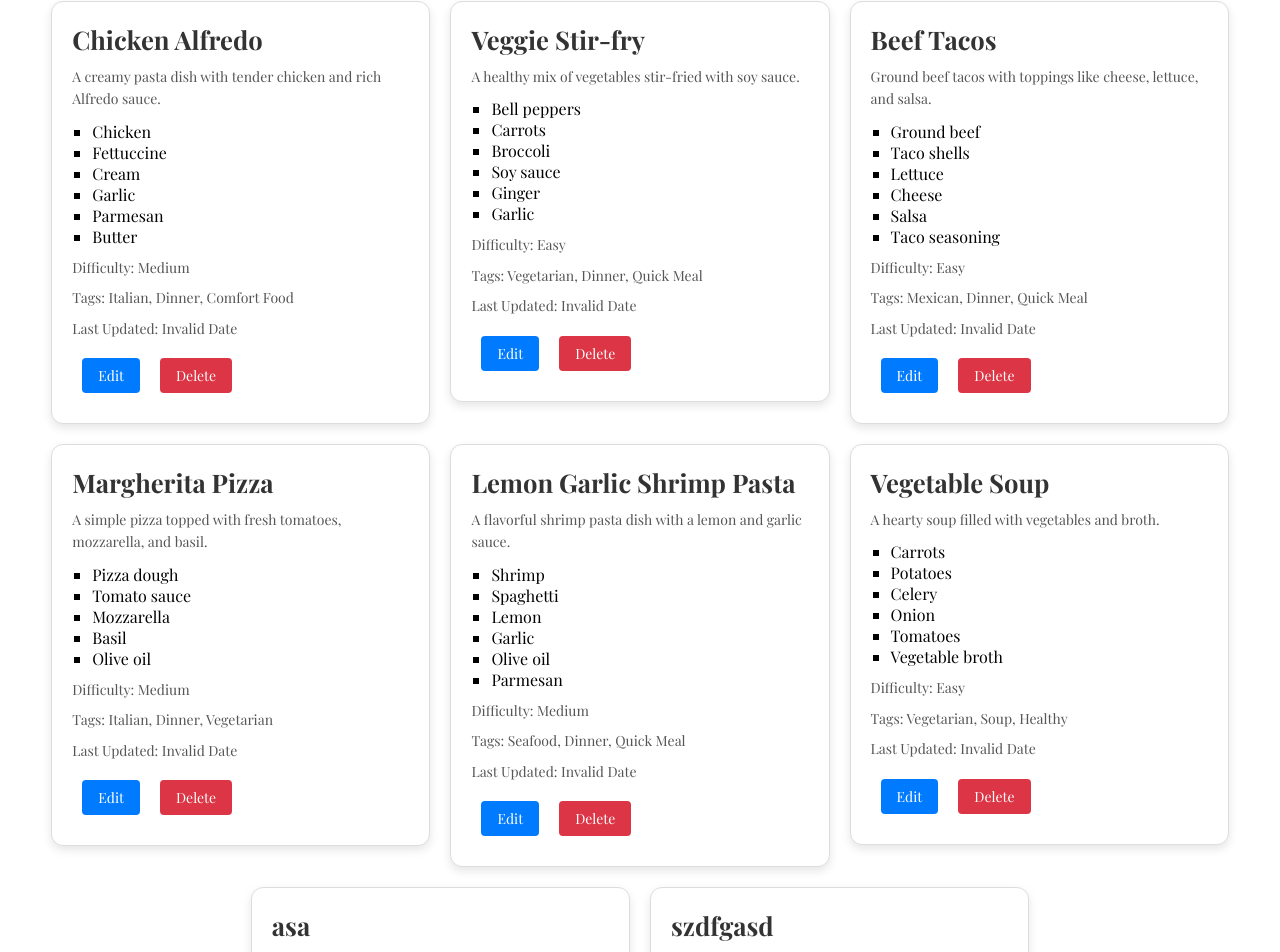
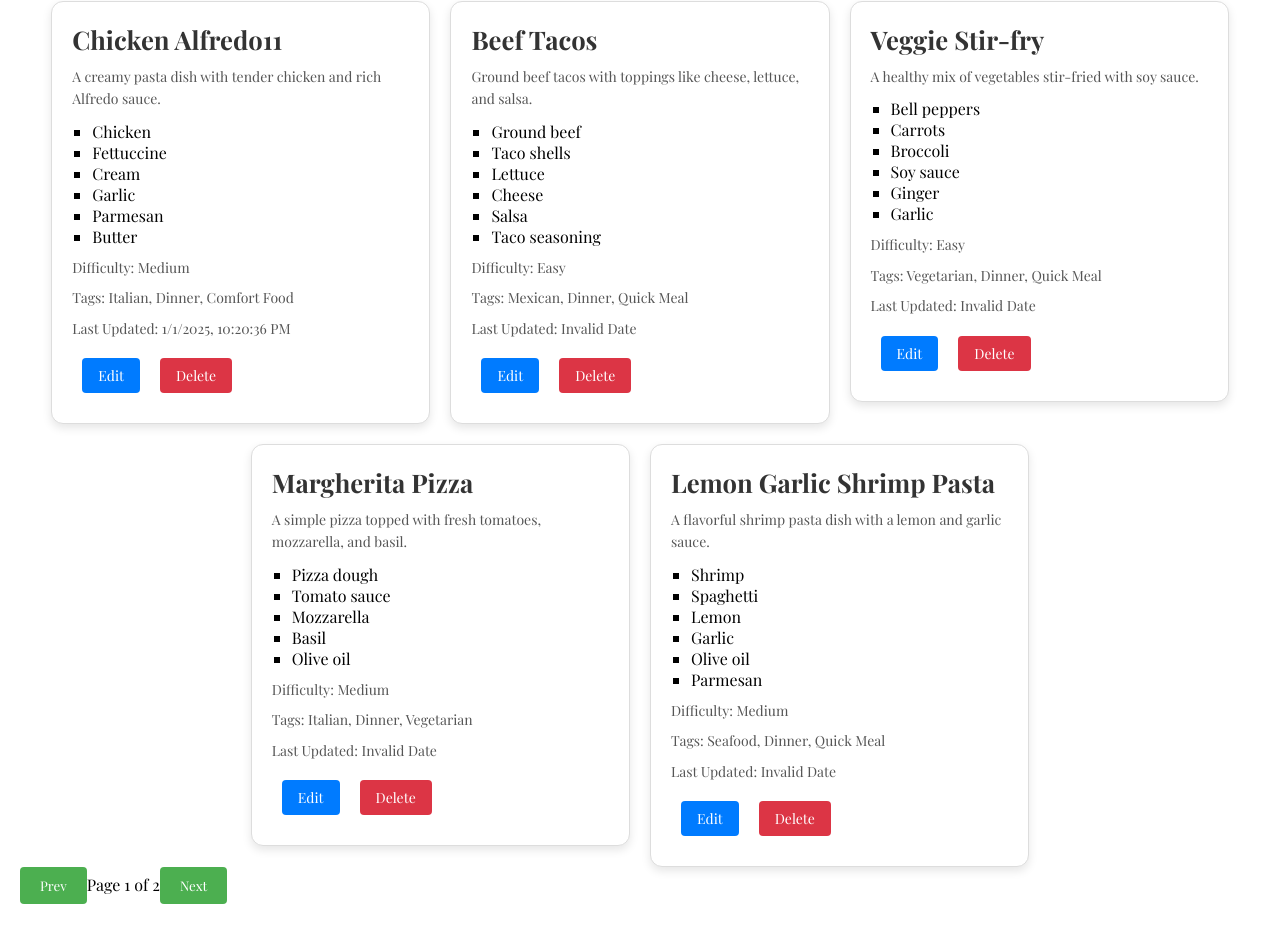
Before and after one commit to rasadli/RecipeManagerApp, a React (Create React App) app: page /recipes in a window 1280 px wide. Shown: the part 200-1152 px from the top of the page. After the commit the page ends 1124 px from the top, so only its background shows below. Built offline with nearby package versions, Linux system fonts and the light colour scheme; data requests are answered from the project's data file; a web font is replaced by a local one.

Commit message:
some updates to pagination and drag drop

```diff
--- a/src/components/RecipeList.jsx
+++ b/src/components/RecipeList.jsx
@@ -5,6 +5,8 @@ import Swal from "sweetalert2";
 import { DragDropContext, Droppable, Draggable } from "react-beautiful-dnd";
 
 const RecipeList = () => {
+    const API_URL = "http://localhost:3001/recipes";
+
     const [recipes, setRecipes] = useState([]);
     const [search, setSearch] = useState("");
     const [filter, setFilter] = useState({ tag: "", difficulty: "" });
@@ -12,6 +14,10 @@ const RecipeList = () => {
     const [showForm, setShowForm] = useState(false);
     const [editingRecipe, setEditingRecipe] = useState(null);
     const [loading, setLoading] = useState(true);
+
+    // Pagination state
+    const [currentPage, setCurrentPage] = useState(1);
+    const [itemsPerPage, setItemsPerPage] = useState(5); // Adjust the number of items per page
 
     useEffect(() => {
         fetchRecipes();
@@ -21,7 +27,11 @@ const RecipeList = () => {
         setLoading(true);
         fetch("http://localhost:3001/recipes")
             .then((res) => res.json())
-            .then((data) => setRecipes(data))
+            .then((data) => {
+                // Sort the recipes by the `order` property
+                const sortedRecipes = data.sort((a, b) => a.order - b.order);
+                setRecipes(sortedRecipes);
+            })
             .catch(() => {
                 Swal.fire("Error", "Failed to fetch recipes. Please try again.", "error");
             })
@@ -49,7 +59,7 @@ const RecipeList = () => {
                     setRecipes((prev) => [...prev, data]);
                 }
                 setShowForm(false);
-                setEditingRecipe(null);
+                (null);
                 Swal.fire("Success", "Recipe saved successfully!", "success");
             })
             .catch(() => {
@@ -96,26 +106,43 @@ const RecipeList = () => {
             return 0;
         });
 
-    const handleDragEnd = (result) => {
-        const { destination, source } = result;
-        if (!destination) return;
+    // Calculate the indices of the recipes to show on the current page
+    const indexOfLastRecipe = currentPage * itemsPerPage;
+    const indexOfFirstRecipe = indexOfLastRecipe - itemsPerPage;
+    const currentRecipes = filteredRecipes.slice(indexOfFirstRecipe, indexOfLastRecipe);
 
-        // Reorder the recipes array based on the drag result
+    const handleDragEnd = async (result) => {
+        if (!result.destination) return;
+
         const reorderedRecipes = Array.from(recipes);
-        const [movedItem] = reorderedRecipes.splice(source.index, 1);
-        reorderedRecipes.splice(destination.index, 0, movedItem);
+        const [movedRecipe] = reorderedRecipes.splice(result.source.index, 1);
+        reorderedRecipes.splice(result.destination.index, 0, movedRecipe);
 
-        setRecipes(reorderedRecipes);
+        // Update the order values
+        const updatedRecipes = reorderedRecipes.map((recipe, index) => ({
+            ...recipe,
+            order: index + 1, // Adjust the order field as necessary
+        }));
 
-        // Optionally, update the backend with the new order
-        fetch("http://localhost:3001/recipes/reorder", {
-            method: "POST",
-            headers: { "Content-Type": "application/json" },
-            body: JSON.stringify({ reorderedRecipes }),
-        }).catch(() => {
+        setRecipes(updatedRecipes); // Optimistic UI update
+        try {
+            for (const recipe of updatedRecipes) {
+                console.log(recipe)
+                saveRecipe(recipe)
+            }
+            Swal.fire("Success", "Recipes reordered successfully!", "success");
+        } catch (error) {
+            console.error("Error updating order:", error);
             Swal.fire("Error", "Failed to reorder recipes. Please try again.", "error");
-        });
+        }
+
     };
+
+    const handlePageChange = (newPage) => {
+        setCurrentPage(newPage);
+    };
+
+    const totalPages = Math.ceil(filteredRecipes.length / itemsPerPage);
 
     return (
         <div className="recipe-list">
@@ -159,7 +186,7 @@ const RecipeList = () => {
                                 ref={provided.innerRef}
                                 {...provided.droppableProps}
                             >
-                                {filteredRecipes.map((recipe, index) => (
+                                {currentRecipes.map((recipe, index) => (
                                     <Draggable key={recipe.id} draggableId={recipe.id.toString()} index={index}>
                                         {(provided) => (
                                             <div
@@ -187,6 +214,24 @@ const RecipeList = () => {
                 </DragDropContext>
             )}
 
+            <div className="pagination">
+                <button
+                    onClick={() => handlePageChange(currentPage - 1)}
+                    disabled={currentPage === 1}
+                >
+                    Prev
+                </button>
+                <span>
+                    Page {currentPage} of {totalPages}
+                </span>
+                <button
+                    onClick={() => handlePageChange(currentPage + 1)}
+                    disabled={currentPage === totalPages}
+                >
+                    Next
+                </button>
+            </div>
+
             {showForm && (
                 <div className="modal-overlay">
                     <div className="modal-content">
--- a/src/db.json
+++ b/src/db.json
@@ -2,7 +2,7 @@
   "recipes": [
     {
       "id": "2",
-      "title": "Chicken Alfredo",
+      "title": "Chicken Alfredo11",
       "description": "A creamy pasta dish with tender chicken and rich Alfredo sauce.",
       "ingredients": [
         "Chicken",
@@ -12,19 +12,15 @@
         "Parmesan",
         "Butter"
       ],
-      "steps": [
-        "Cook chicken",
-        "Boil fettuccine",
-        "Make Alfredo sauce",
-        "Combine pasta, chicken, and sauce"
-      ],
       "tags": [
         "Italian",
         "Dinner",
         "Comfort Food"
       ],
       "difficulty": "Medium",
-      "lastUpdated": "2024-01-05T14:30:00Z"
+      "createdAt": "2025-01-01T22:20:36.032Z",
+      "updatedAt": "2025-01-01T22:20:36.033Z",
+      "order": 1
     },
     {
       "id": "3",
@@ -50,7 +46,8 @@
         "Quick Meal"
       ],
       "difficulty": "Easy",
-      "lastUpdated": "2024-01-10T12:00:00Z"
+      "lastUpdated": "2024-01-10T12:00:00Z",
+      "order": 3
     },
     {
       "id": "4",
@@ -75,7 +72,8 @@
         "Quick Meal"
       ],
       "difficulty": "Easy",
-      "lastUpdated": "2024-01-12T08:00:00Z"
+      "lastUpdated": "2024-01-12T08:00:00Z",
+      "order": 2
     },
     {
       "id": "5",
@@ -100,7 +98,8 @@
         "Vegetarian"
       ],
       "difficulty": "Medium",
-      "lastUpdated": "2024-01-15T17:45:00Z"
+      "lastUpdated": "2024-01-15T17:45:00Z",
+      "order": 4
     },
     {
       "id": "6",
@@ -126,7 +125,8 @@
         "Quick Meal"
       ],
       "difficulty": "Medium",
-      "lastUpdated": "2024-01-18T09:30:00Z"
+      "lastUpdated": "2024-01-18T09:30:00Z",
+      "order": 5
     },
     {
       "id": "7",
@@ -152,7 +152,8 @@
         "Healthy"
       ],
       "difficulty": "Easy",
-      "lastUpdated": "2024-01-20T11:00:00Z"
+      "lastUpdated": "2024-01-20T11:00:00Z",
+      "order": 6
     },
     {
       "id": "5425",
@@ -166,7 +167,8 @@
       ],
       "difficulty": "Hard",
       "createdAt": "2024-12-31T16:25:36.095Z",
-      "updatedAt": "2024-12-31T16:25:36.095Z"
+      "updatedAt": "2024-12-31T16:25:36.095Z",
+      "order": 7
     },
     {
       "id": "ee94",
@@ -180,7 +182,8 @@
       ],
       "difficulty": "Easy",
       "createdAt": "2025-01-01T17:00:39.794Z",
-      "updatedAt": "2025-01-01T17:00:39.794Z"
+      "updatedAt": "2025-01-01T17:00:39.794Z",
+      "order": 8
     }
   ]
 }
```
